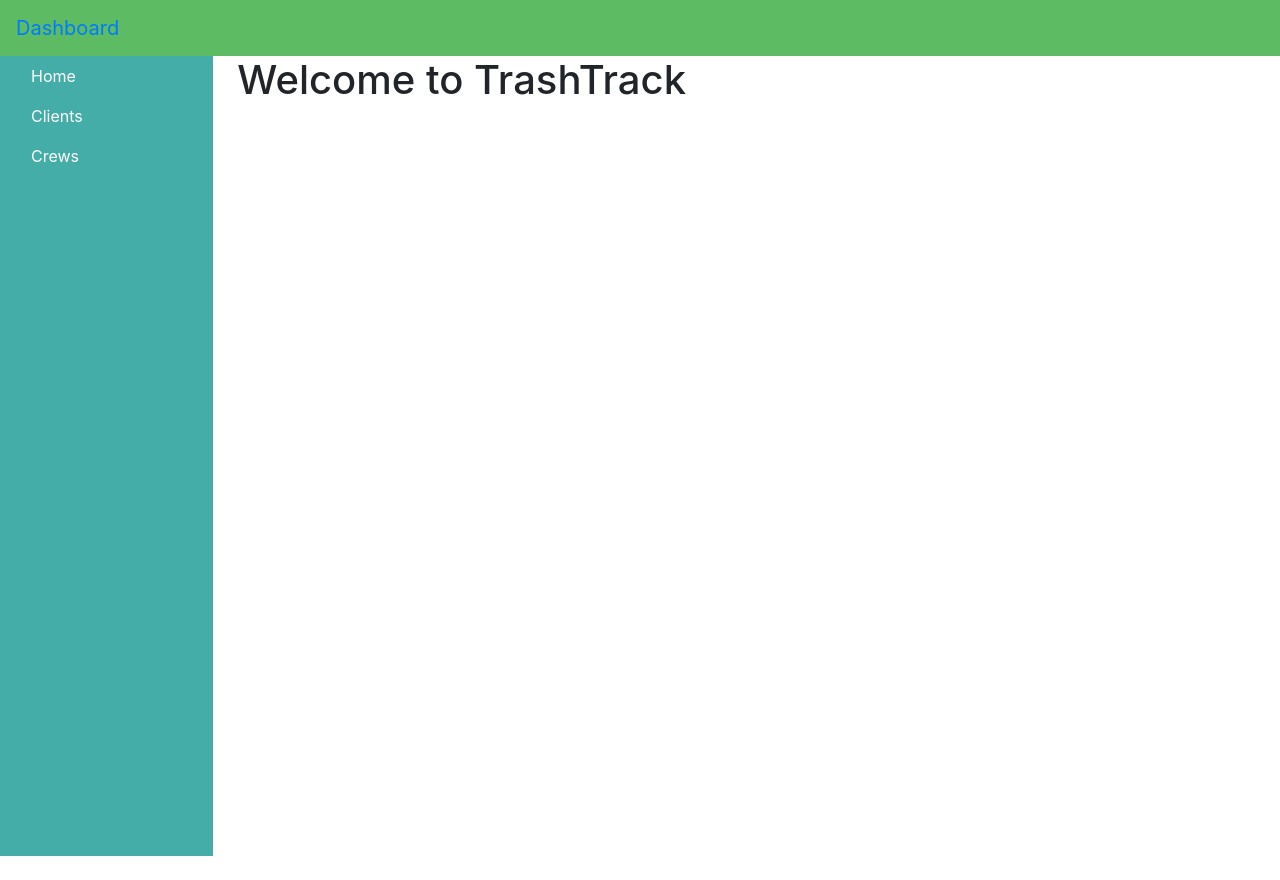
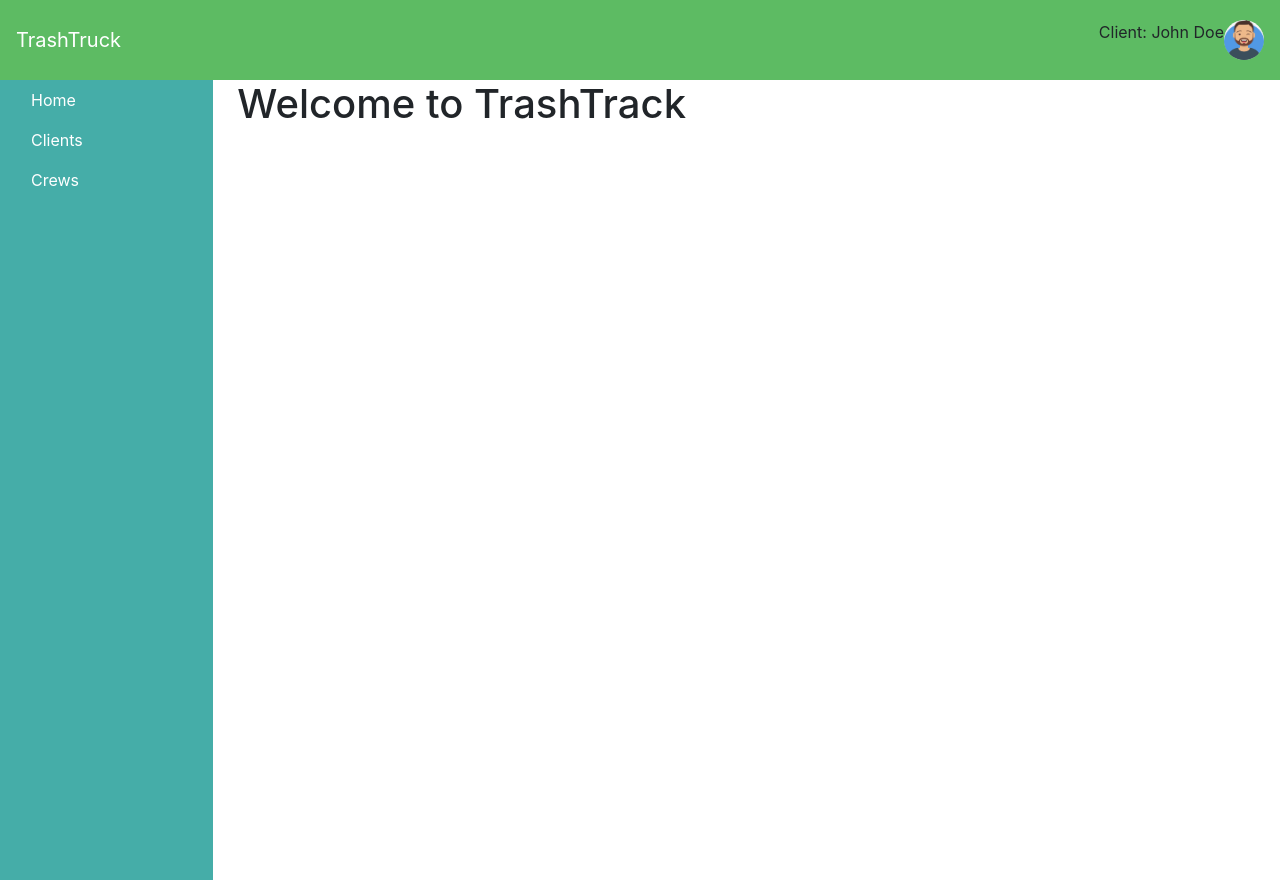
Before and after one commit to KitimboRino/TrashTruck-ALX-portfolio-project, a Flask app: page / in a window 1280 px wide. Before the commit the page ends 856 px from the top, so only its background shows below. Run offline with Flask 3, Linux system fonts and the light colour scheme; some libraries are stand-ins or nearby versions.

Commit message:
fix readme file

```diff
--- a/static/css/dashLayout.css
+++ b/static/css/dashLayout.css
@@ -1,5 +1,6 @@
 .navbar {
     background-color: #5DBB63;
+    height: 80px;
 }
 
 #sidebar {
@@ -14,6 +15,10 @@
     color: white;
 }
 
+.navbar-brand {
+    color: white;
+}
+
 .nav-link.active,
 .nav-link:hover {
     color: #FF7F50;
@@ -24,3 +29,9 @@
     background-color: red;
     /* Set the background color to red for active state */
 }
+
+.avatar-img {
+    width: 40px;
+    height: 40px;
+    border-radius: 50%;
+}
--- a/templates/base.html
+++ b/templates/base.html
@@ -11,12 +11,27 @@
 
 <body>
     <nav class="navbar navbar-expand-lg">
-        <a class="navbar-brand" href="#">Dashboard</a>
+        <a class="navbar-brand" href="#">TrashTruck</a>
         <button class="navbar-toggler" type="button" data-toggle="collapse" data-target="#navbarNav"
             aria-controls="navbarNav" aria-expanded="false" aria-label="Toggle navigation">
             <span class="navbar-toggler-icon"></span>
         </button>
+
+        <!-- Add the avatar and user name inside the navbar -->
+        <div class="collapse navbar-collapse" id="navbarNav">
+            <ul class="navbar-nav ml-auto">
+                <li class="nav-item">
+                    <!-- Example user name -->
+                    <span class="user-name">Client: John Doe</span>
+                </li>
+                <li class="nav-item">
+                    <!-- Example avatar -->
+                    <img src="{{ url_for('static', filename='images/avatar.png') }}" alt="Avatar" class="avatar-img">
+                </li>
+            </ul>
+        </div>
     </nav>
+
 
     <div class="container-fluid">
         <div class="row">
```
Also changed, not shown: README.md, static/images/avatar.png (added).
